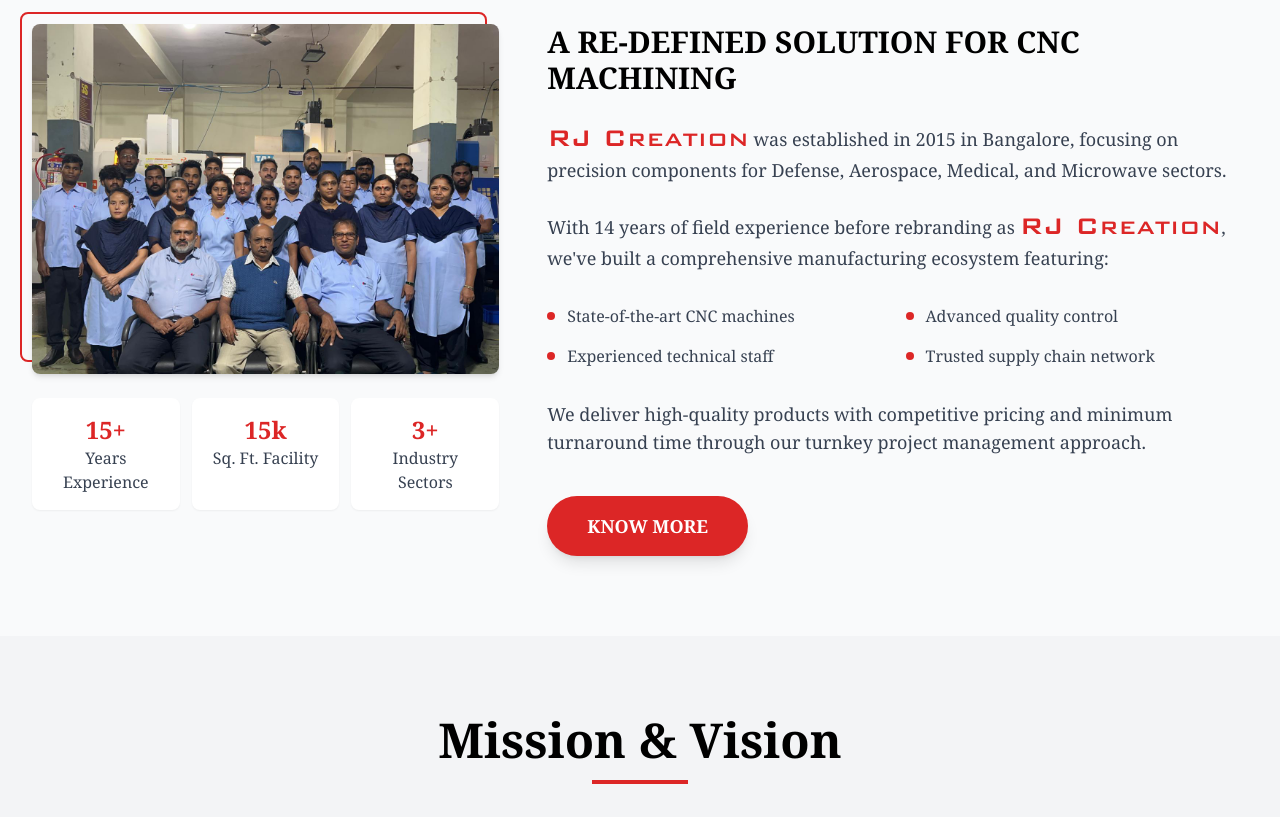
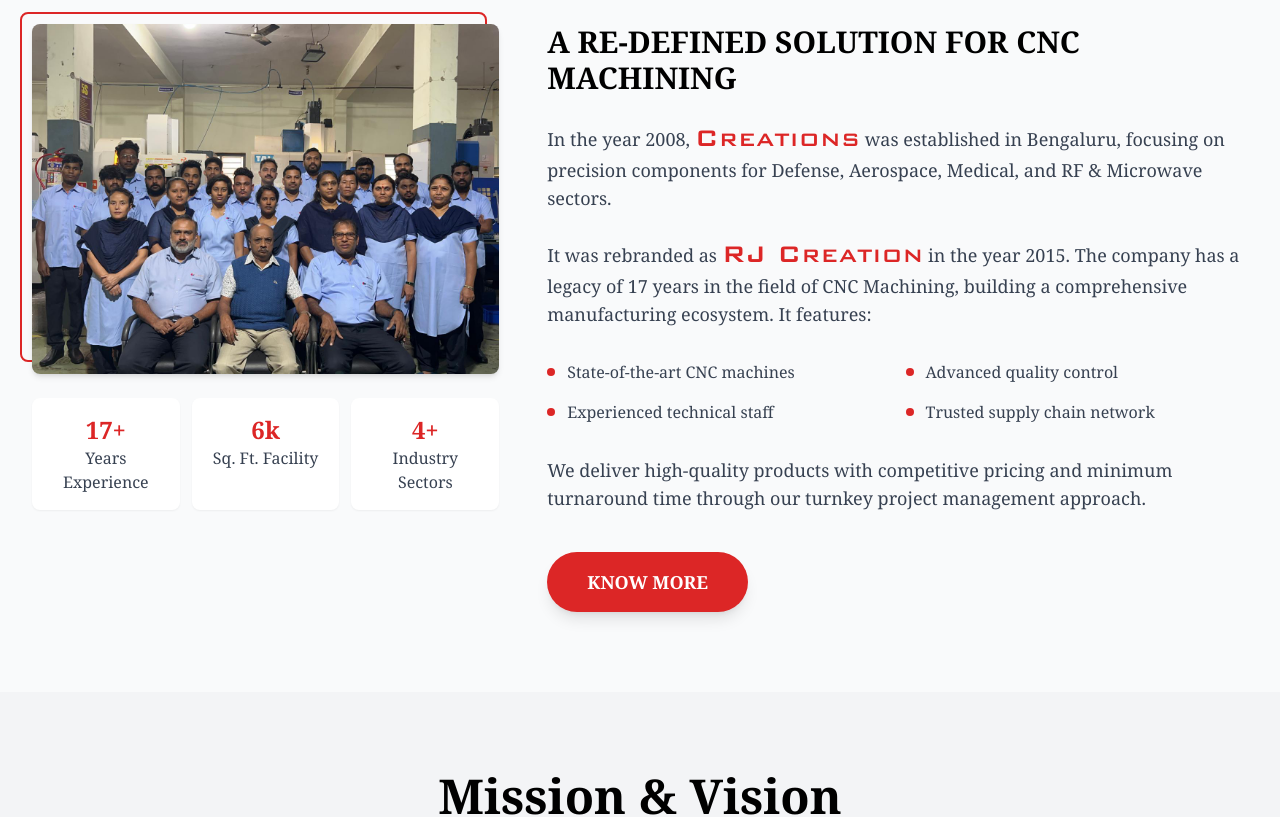
Before and after one commit to isaacreji06/RJ-Creation, a React (Vite) app in the folder Frontend/: page / in a window 1280 px wide. Shown: the part 1160-1977 px from the top of the page. Built offline with nearby package versions, Linux system fonts and the light colour scheme; no server answers.

Commit message:
22-06-25

```diff
--- a/Frontend/src/Components/AboutSection.jsx
+++ b/Frontend/src/Components/AboutSection.jsx
@@ -23,15 +23,15 @@
             </div>
             <div className="grid grid-cols-3 gap-2 sm:gap-3">
               <div className="bg-white p-2 sm:p-3 lg:p-4 rounded-lg text-center shadow-sm">
-                <h3 className="text-lg sm:text-xl lg:text-2xl font-bold text-red-600">15+</h3>
+                <h3 className="text-lg sm:text-xl lg:text-2xl font-bold text-red-600">17+</h3>
                 <p className="text-gray-700 text-xs sm:text-sm lg:text-base">Years Experience</p>
               </div>
               <div className="bg-white p-2 sm:p-3 lg:p-4 rounded-lg text-center shadow-sm">
-                <h3 className="text-lg sm:text-xl lg:text-2xl font-bold text-red-600">15k</h3>
+                <h3 className="text-lg sm:text-xl lg:text-2xl font-bold text-red-600">6k</h3>
                 <p className="text-gray-700 text-xs sm:text-sm lg:text-base">Sq. Ft. Facility</p>
               </div>
               <div className="bg-white p-2 sm:p-3 lg:p-4 rounded-lg text-center shadow-sm">
-                <h3 className="text-lg sm:text-xl lg:text-2xl font-bold text-red-600">3+</h3>
+                <h3 className="text-lg sm:text-xl lg:text-2xl font-bold text-red-600">4+</h3>
                 <p className="text-gray-700 text-xs sm:text-sm lg:text-base">Industry Sectors</p>
               </div>
             </div>
@@ -42,13 +42,13 @@
             </h3>
             <div className="space-y-4 sm:space-y-5 lg:space-y-6">
               <p className="text-gray-700 leading-relaxed text-sm sm:text-base lg:text-lg text-center lg:text-left">
-                <span className="font-bankgothic font-medium text-red-600 text-xl sm:text-2xl lg:text-3xl">RJ C</span>
-                <span className='font-bankgothic text-red-600 text-lg sm:text-xl lg:text-2xl'>REATION</span> was established in 2015 in Bangalore, focusing on precision components for Defense, Aerospace, Medical, and Microwave sectors.
+                In the year 2008, <span className="font-bankgothic font-medium text-red-600 text-xl sm:text-2xl lg:text-3xl">C</span>
+                <span className='font-bankgothic text-red-600 text-lg sm:text-xl lg:text-2xl'>REATIONS</span> was established in Bengaluru, focusing on precision components for Defense, Aerospace, Medical, and RF & Microwave sectors.
               </p>
               <p className="text-gray-700 leading-relaxed text-sm sm:text-base lg:text-lg text-center lg:text-left">
-                With 14 years of field experience before rebranding as{' '}
+                It was rebranded as{' '}
                 <span className="font-bankgothic font-medium text-red-600 text-xl sm:text-2xl lg:text-3xl">RJ C</span>
-                <span className='font-bankgothic text-red-600 text-lg sm:text-xl lg:text-2xl'>REATION</span>, we've built a comprehensive manufacturing ecosystem featuring:
+                <span className='font-bankgothic text-red-600 text-lg sm:text-xl lg:text-2xl'>REATION</span> in the year 2015. The company has a legacy of 17 years in the field of CNC Machining, building a comprehensive manufacturing ecosystem. It features:
               </p>
               <div className="grid grid-cols-1 sm:grid-cols-2 gap-2 sm:gap-3 lg:gap-4 py-2">
                 <div className="flex items-center justify-center lg:justify-start">
--- a/Frontend/src/Components/VisionsMissionSection.jsx
+++ b/Frontend/src/Components/VisionsMissionSection.jsx
@@ -31,14 +31,18 @@
             <h3 className="text-xl sm:text-2xl lg:text-3xl font-semibold mb-3 sm:mb-4 lg:mb-6">
               Mission
             </h3>
-            <p className="text-sm sm:text-base lg:text-lg text-gray-700 leading-relaxed">
-              <li>To provide quality products and services to our customers, ensuring their satisfaction and trust in our capabilities.
-              </li>
-              <li>
-                  We aim to achieve this through continuous innovation, skilled workforce, and adherence to the highest standards of quality and excellence.
-                </li>
+            <ul className="list-disc list-outside pl-4 text-sm sm:text-base lg:text-lg text-gray-700 leading-relaxed">
 
-            </p>
+  <li>
+    To provide quality products and services to our customers,
+    ensuring their satisfaction and trust in our capabilities.
+  </li>
+  <li>
+    We aim to achieve this through continuous innovation, skilled workforce,
+    and adherence to the highest standards of quality and excellence.
+  </li>
+</ul>
+
           </div>
         </div>
         <div className="flex justify-center">
```
